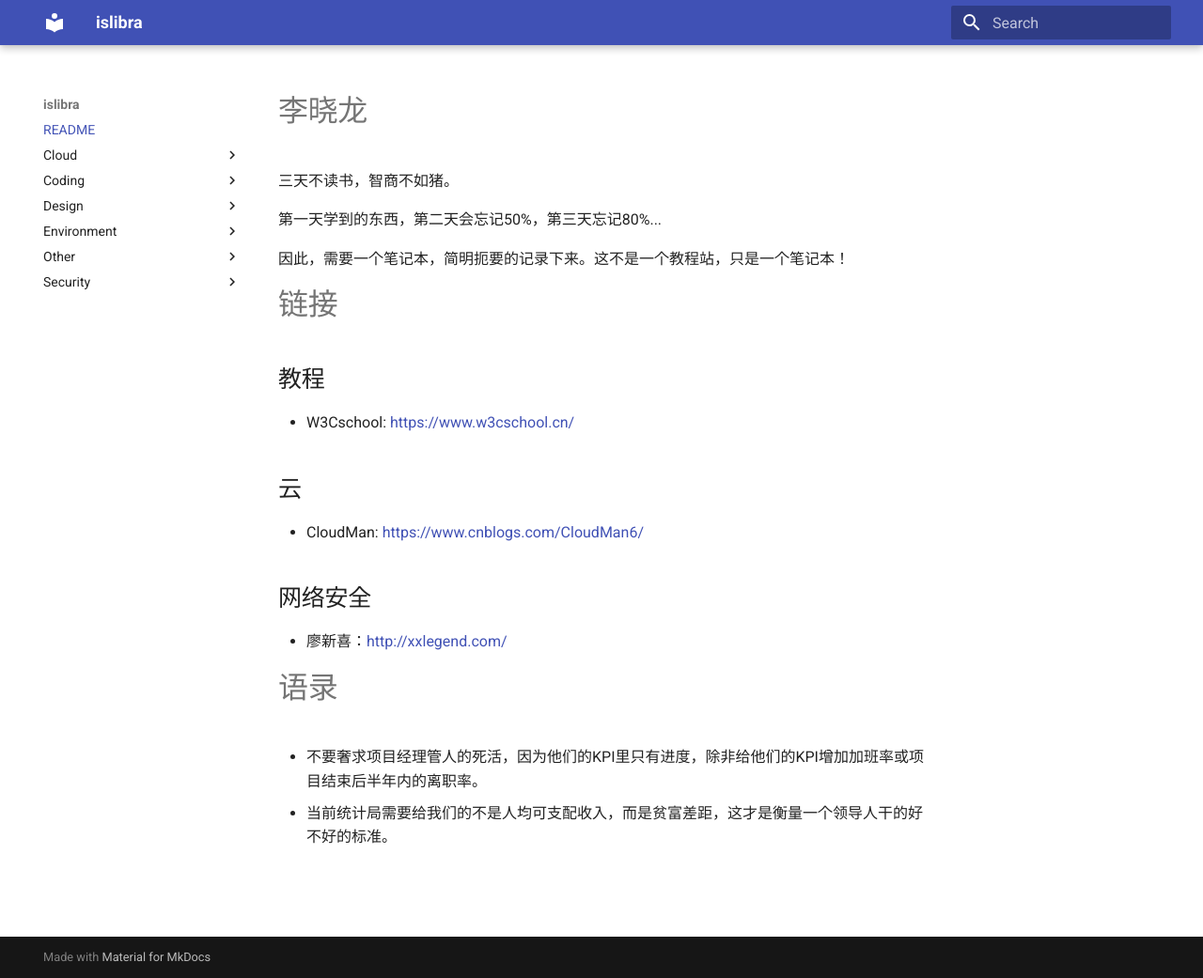
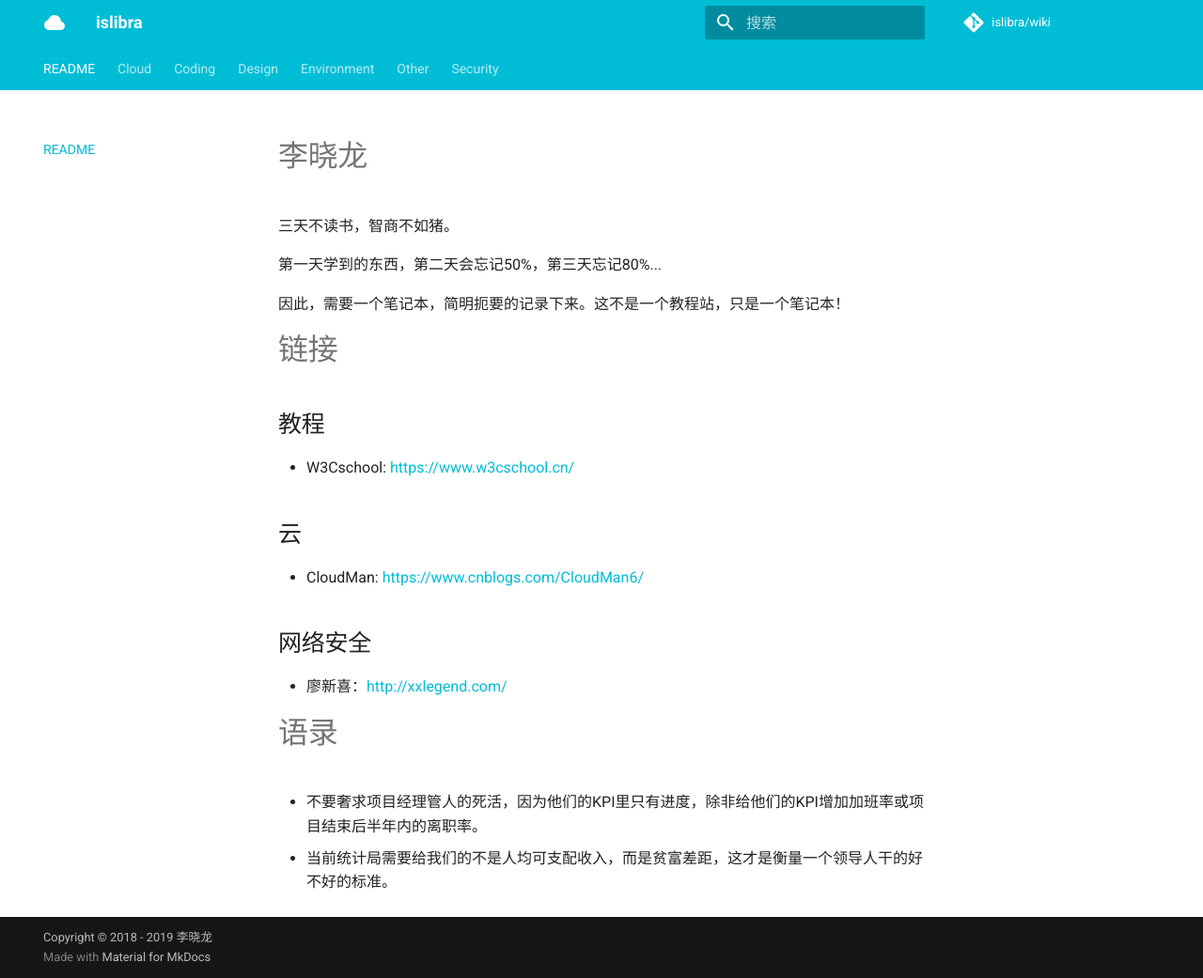
Before and after one commit to islibra/wiki, an MkDocs documentation site: the page built from docs/README.md, in a window 1280 px wide and 1041 px high. Shown: the whole window at 94% size. Built offline with MkDocs 1.6.1 and Material for MkDocs 9.7.7, drawn with Linux system fonts in a browser that asks for light colours; comment, search, counter and statistics services are not loaded.

Commit message:
Update mkdocs.yml

```diff
--- a/mkdocs.yml
+++ b/mkdocs.yml
@@ -1,7 +1,30 @@
-site_name: islibra
+site_name: 'islibra'
+site_author: '李晓龙'
+site_url: 'https://islibra.github.io/hello-islibra/'
+
+# 源码地址
+repo_name: 'islibra/wiki'
+repo_url: 'https://github.com/islibra/wiki'
+edit_uri: 'blob/master/docs/'
+
+# Copyright
+copyright: 'Copyright &copy; 2018 - 2019 李晓龙'
+
+#主题
 theme:
   name: 'material'
+  language: 'zh'  # 配置语言
+  palette:  # 颜色
+    primary: 'cyan'
+    accent: 'red'
+  logo:
+    icon: 'cloud'
+  feature:
+    tabs: true  # 横向导航
 
 markdown_extensions:
-  - codehilite  # 代码高亮
   - admonition  # 提示块
+  - codehilite:    # 代码高亮
+      guess_lang: false
+  - toc:  # 锚点
+      permalink: true
```
